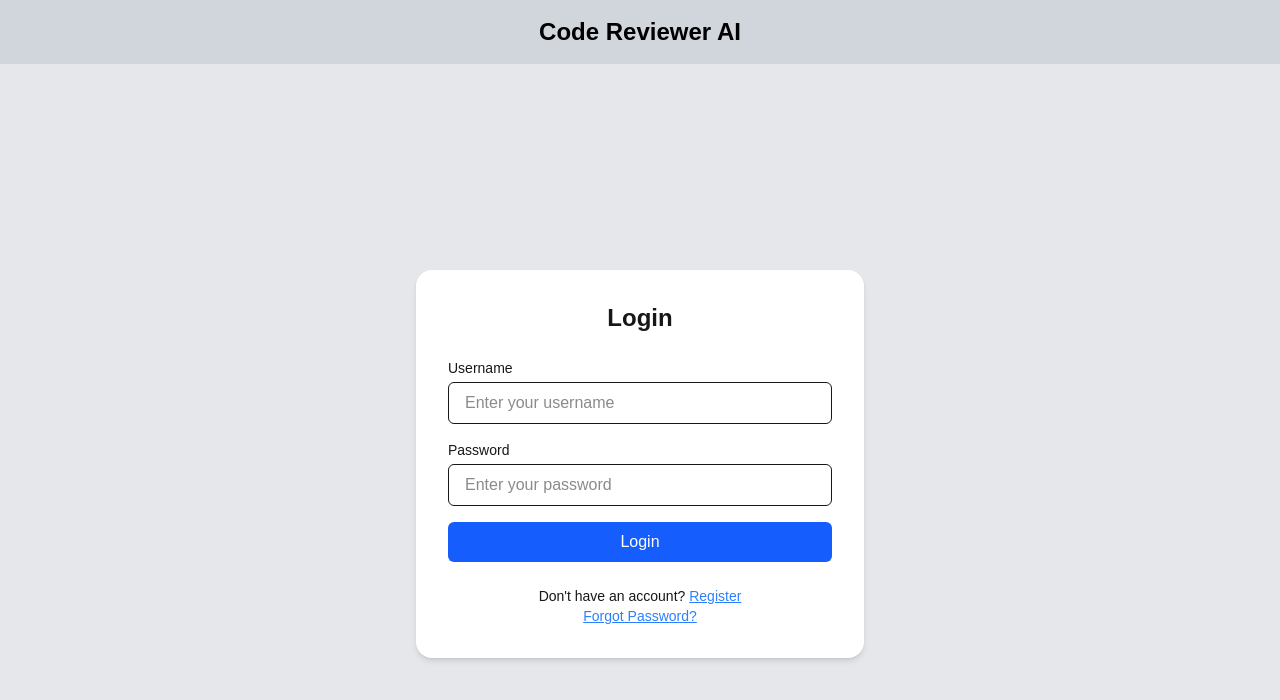
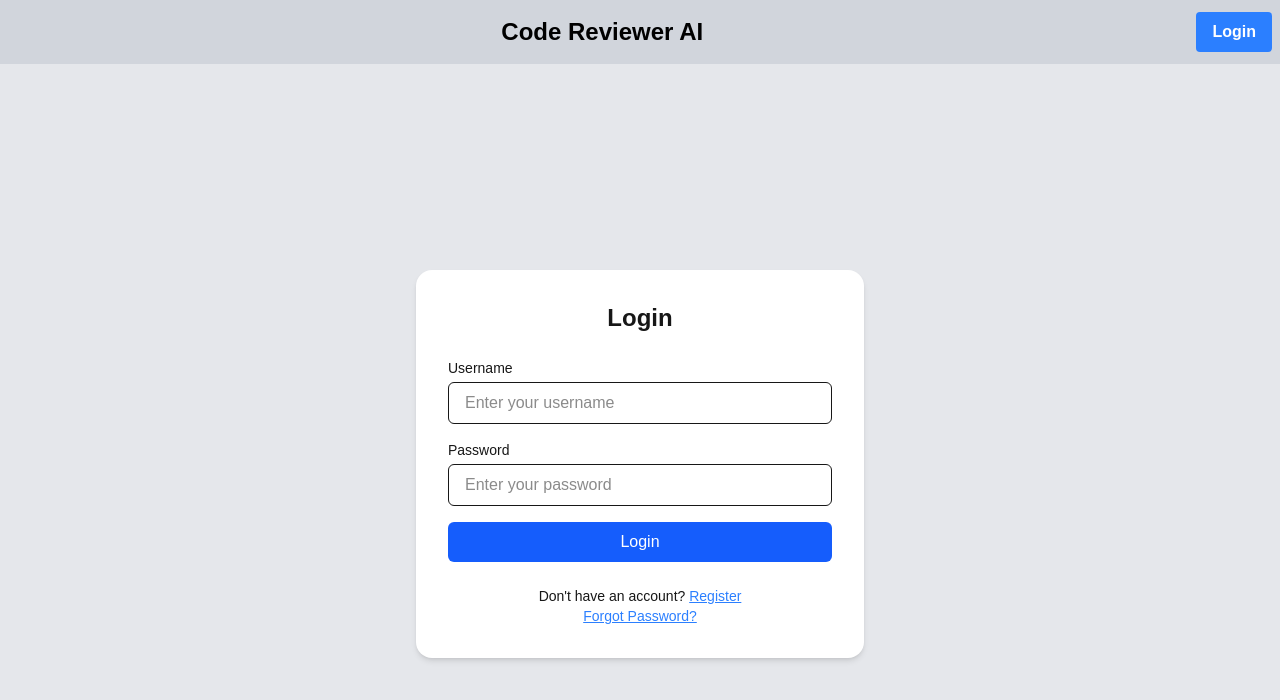
Before and after one commit to Md-Abu-Omayer-Babu/Code-Reviewer-AI-2.0, a Next.js app in the folder frontend/: page /login in a window 1280 px wide. Shown: the top 700 px of the page. Built offline with nearby package versions, Linux system fonts and the light colour scheme.

Commit message:
feat: Implement login/logout functionality in Navbar with token validation

```diff
--- a/frontend/components/Navbar.jsx
+++ b/frontend/components/Navbar.jsx
@@ -1,20 +1,51 @@
 "use client";
 
 import { useRouter } from "next/navigation";
-import React from "react";
+import React, { useEffect, useState } from "react";
 
 function Navbar() {
-  const router = useRouter()
+  const router = useRouter();
+  const [isLoggedIn, setIsLoggedIn] = useState(false);
+
+  useEffect(() => {
+    const token = localStorage.getItem("token");
+    setIsLoggedIn(!!token);
+  }, []);
+
+  const handleLogout = () => {
+    localStorage.removeItem("token");
+    setIsLoggedIn(false);
+    router.push("/unauthorized");
+  };
+
+  const handleLogin = () => {
+    router.push("/login");
+  };
+
   return (
-    <div>
+    <div className="flex flex-row items-center bg-gray-300 p-2">
       <h1
-        className="p-4 w-full text-2xl cursor-pointer bg-gray-300 text-black font-bold text-center"
-        onClick={() => {
-          router.push("/");
-        }}
+        className="p-2 w-full text-2xl cursor-pointer bg-gray-300 text-black font-bold text-center"
+        onClick={() => router.push("/")}
       >
         Code Reviewer AI
       </h1>
+
+      {isLoggedIn ? (
+        <button
+          onClick={handleLogout}
+          className="bg-red-500 cursor-pointer hover:bg-red-600 text-white font-semibold px-4 py-2 rounded"
+        >
+          Logout
+        </button>
+      ) : (
+        <button
+          onClick={handleLogin}
+          className="bg-blue-500 cursor-pointer hover:bg-blue-600 text-white font-semibold px-4 py-2 rounded"
+        >
+          Login
+        </button>
+      )}
     </div>
   );
 }
```
